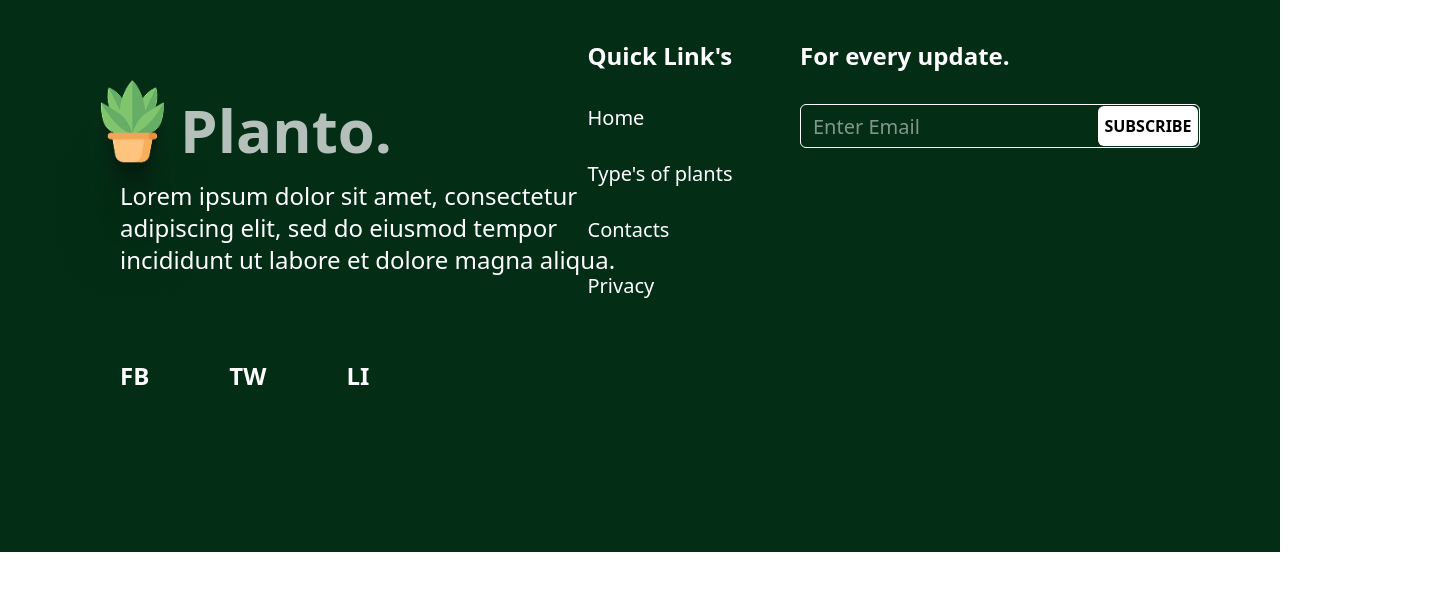
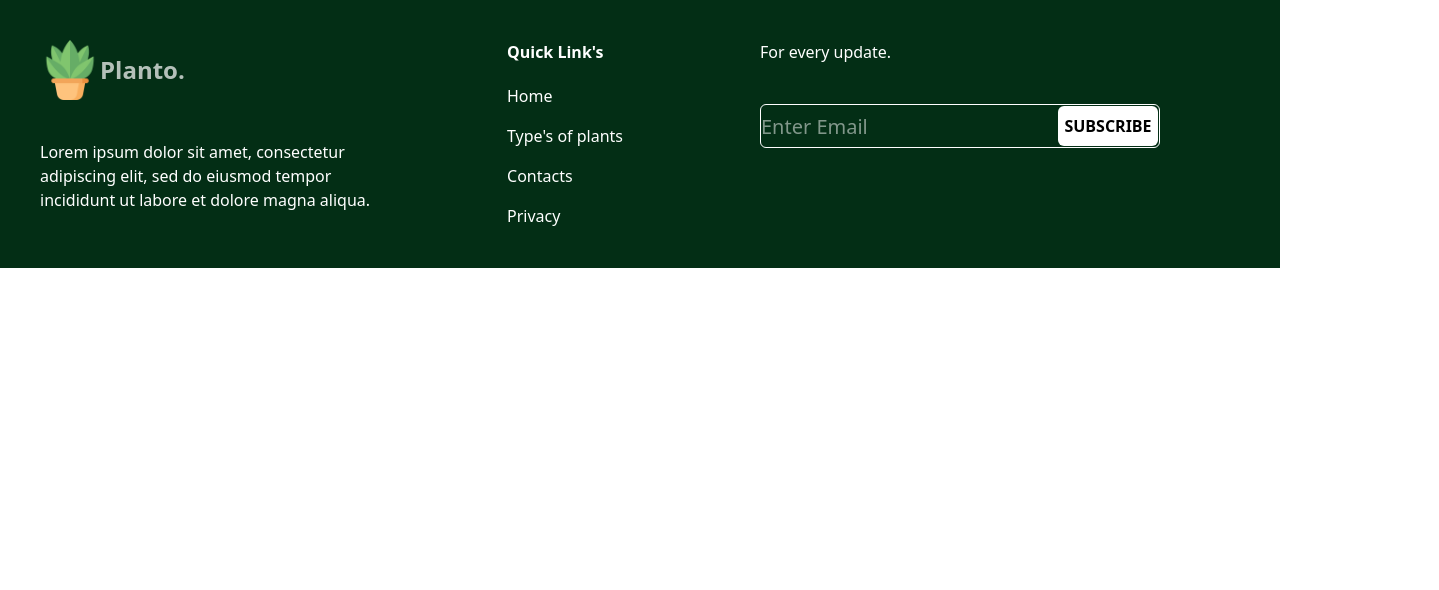
Before and after one commit to Group-D-Blockfuse/planto-website, a website: page index.html in a window 1280 px wide. Shown: the whole page, 1439 px wide, since content can reach past the window. Drawn offline with Linux system fonts and the light colour scheme.

Commit message:
fix: footer issues

```diff
--- a/index.html
+++ b/index.html
@@ -7,46 +7,35 @@
     <link rel="stylesheet" href="./src/output.css">
 </head>
 <body>
-    <main>
 
-    </main>
-    <footer class="bg-green-950 text-white pb-20">
-    <div class="flex justify-between pt-10 pr-20 gap-30  sm:gap-3 pl-10 sm:grid-rows-3">
-        <div class="pt-10 pb-10">
-            <div class=" flex relative">
-                <img src="/src/images/plant 2.png" alt="" class="w-50 h-60 ">
-                <p class=" absolute top-5 left-35 text-6xl font-bold opacity-70">Planto.</p>
+    <footer class="bg-green-950 text-white pb-10 px-10">
+    <div class="flex justify-between pt-10 pr-20 gap-30  sm:gap-3 max-lg:flex-wrap">
+        <div class="flex flex-col gap-10">
+            <div class="flex items-center text-2xl">
+                <img src="/src/images/pl.png" alt="" class="w-15 h-15">
+                <p class=" font-bold opacity-70">Planto.</p>
             </div>
             <div>
-                <p class=" absolute pl-20 top-45 font-medium text-2xl" >Lorem ipsum dolor sit amet, consectetur <br> adipiscing elit, sed do eiusmod tempor <br>incididunt ut labore et dolore magna aliqua.</p>
+                <p class="font-medium" >Lorem ipsum dolor sit amet, consectetur <br> adipiscing elit, sed do eiusmod tempor <br>incididunt ut labore et dolore magna aliqua.</p>
             </div>
 
         </div>
-        <div class="pl-70">
-            <p class="font-bold text-2xl pb-8 ">Quick Link's</p>
-            <div class="font-medium text-xl">
-            <p><a href="">Home</a></p> <br>
-            <p><a href="#"></a> Type's of plants</p> <br>
-            <p><a href="#">Contacts</a></p> <br>
-            <p><a href="#">Privacy</a></p> <br>
+        <div class="">
+            <p class="font-bold pb-5">Quick Link's</p>
+            <div class="flex flex-col gap-4">
+            <p><a href="">Home</a></p>
+            <p><a href="#"></a> Type's of plants</p>
+            <p><a href="#">Contacts</a></p>
+            <p><a href="#">Privacy</a></p>
             </div>
         </div>
-        <div class="">
-            <p class="font-bold text-2xl pb-8">For every update.</p>
-            <input type="text" placeholder="Enter Email" class="border pl-3 rounded-md w-100 h-11 relative text-xl text-white">
-            <button class="bg-white text-black w-25 h-10 rounded-md absolute right-20.5 top-26.5 font-bold ">SUBSCRIBE</button>
+        <div class="flex flex-col gap-10">
+            <p class="">For every update.</p>
+            <input type="text" placeholder="Enter Email" class="border  rounded-md w-100 h-11 relative text-xl text-white">
+            <button class="bg-white text-black w-25 h-10 rounded-md absolute right-30.5 top-26.5 font-bold ">SUBSCRIBE</button>
         </div>
     </div>
-    <div class="flex pl-30 gap-120">
-        <div class="flex font-bold text-2xl gap-20 ">
-            <a href="#">FB</a>
-            <a href="#">TW</a>
-            <a href="#">LI</a>
-        </div>
-        <div class="pl-130 text-xl">
-            <p>planto © all right reserve</p>
-        </div>
-    </div>
+
   </footer>
 </body>
 </html>
```
Also changed, not shown: src/images/pl.png (added), src/output.css.
